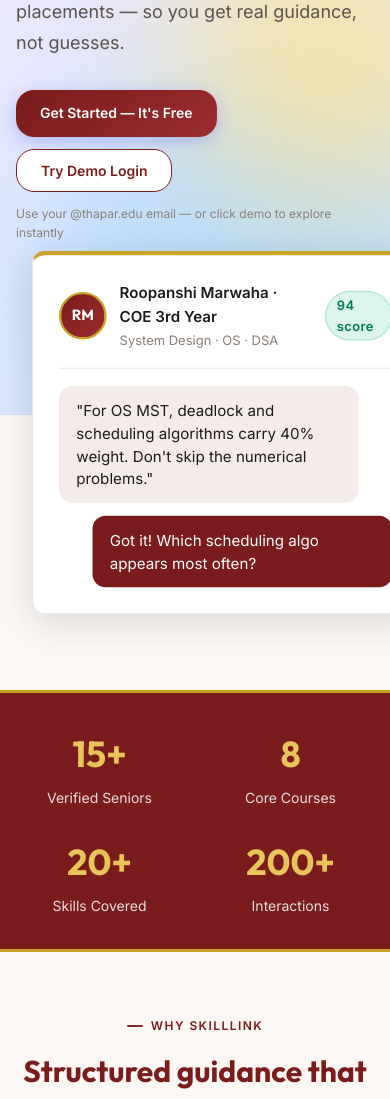
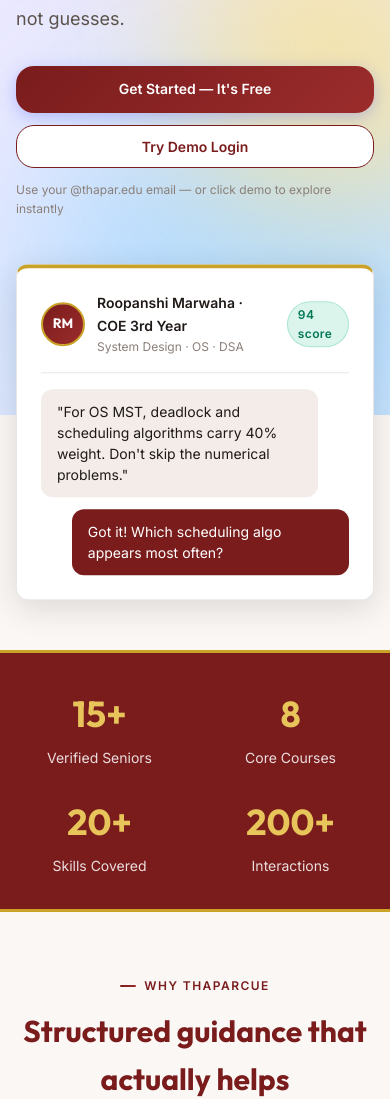
Before and after one commit to ishitttaa/ThaparCue, a React (Vite) app: page / in a window 390 px wide. Shown: the part 429-1528 px from the top of the page. Built offline with nearby package versions, Linux system fonts and the light colour scheme; no server answers.

Commit message:
fix(ui): keyframe clash, hero card mobile layout, sticky navbar

```diff
--- a/src/morphism.css
+++ b/src/morphism.css
@@ -9,9 +9,9 @@
   --glass-border: rgba(255, 255, 255, 0.35);
 }
 
-/* ---------- Page overflow fix ---------- */
-html, body {
-  overflow-x: hidden;
+/* Sideways scroll roko, bina sticky navbar tode */
+html {
+  overflow-x: clip;
 }
 
 /* ---------- CLAYMORPHISM ---------- */
@@ -25,9 +25,7 @@ html, body {
     inset -6px -6px 14px rgba(110, 70, 190, 0.35);
   transition: transform 0.25s cubic-bezier(.34, 1.56, .64, 1), box-shadow 0.25s;
 }
-.clay:hover {
-  transform: translateY(-4px) scale(1.01);
-}
+.clay:hover { transform: translateY(-4px) scale(1.01); }
 .clay:active {
   transform: scale(0.97);
   box-shadow:
@@ -76,13 +74,14 @@ html, body {
   filter: blur(70px);
   opacity: 0.7;
   will-change: transform;
-  animation: float 14s ease-in-out infinite;
+  animation: blobDrift 14s ease-in-out infinite;
 }
 .blob-bg span:nth-child(1) { width: 380px; height: 380px; background: var(--clay-pink);   top: -80px;    left: -80px; }
 .blob-bg span:nth-child(2) { width: 420px; height: 420px; background: var(--clay-blue);   bottom: -100px; right: -60px; animation-delay: -5s; }
 .blob-bg span:nth-child(3) { width: 300px; height: 300px; background: var(--clay-yellow); top: 40%;       left: 45%;   animation-delay: -9s; }
 
-@keyframes float {
+/* Naam badal diya (float -> blobDrift) taaki card wali animation se na takraye */
+@keyframes blobDrift {
   0%, 100% { transform: translate(0, 0) scale(1); }
   50%      { transform: translate(30px, -25px) scale(1.08); }
 }
--- a/src/pages/public/LandingPage.jsx
+++ b/src/pages/public/LandingPage.jsx
@@ -109,7 +109,7 @@ export default function LandingPage() {
       {/* ── FEATURES ── */}
       <section className="landing-features container">
         <div className="landing-section-header">
-          <span className="section-label">Why SkillLink</span>
+          <span className="section-label">Why ThaparCue</span>
           <h2 className="font-display" style={{ fontSize: 'var(--text-3xl)', marginTop: 'var(--space-3)' }}>
             Structured guidance that actually helps
           </h2>
--- a/src/theme.css
+++ b/src/theme.css
@@ -1278,3 +1278,32 @@ html { scroll-behavior: smooth; }
     transition: none !important;
   }
 }
+
+/* ── HERO CARD: sirf upar-neeche float, side me nahi ── */
+@keyframes cardFloat {
+  0%, 100% { transform: translateY(0); }
+  50%      { transform: translateY(-10px); }
+}
+.hero-card { animation: cardFloat 4s ease-in-out infinite; }
+.landing-hero-visual.anim-float { animation: none; }
+
+/* ── MOBILE FIXES ── */
+@media (max-width: 900px) {
+  .landing-hero {
+    gap: var(--space-10);
+    padding-top: var(--space-10);
+    padding-bottom: var(--space-10);
+  }
+  .landing-hero-visual {
+    margin-top: var(--space-4);
+    width: 100%;
+  }
+  .hero-card {
+    max-width: 100%;
+    margin: 0 auto;
+  }
+}
+
+@media (max-width: 480px) {
+  .landing-ctas .btn { flex: 1 1 100%; }
+}
```
